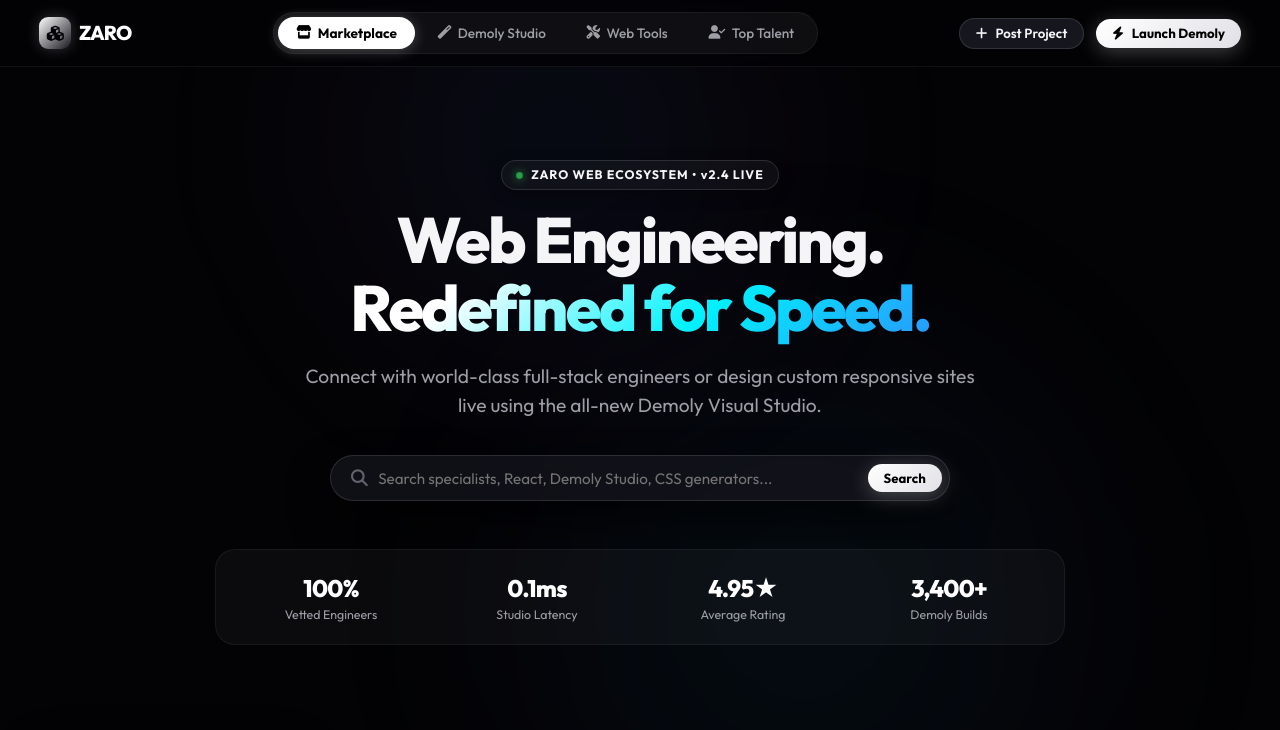
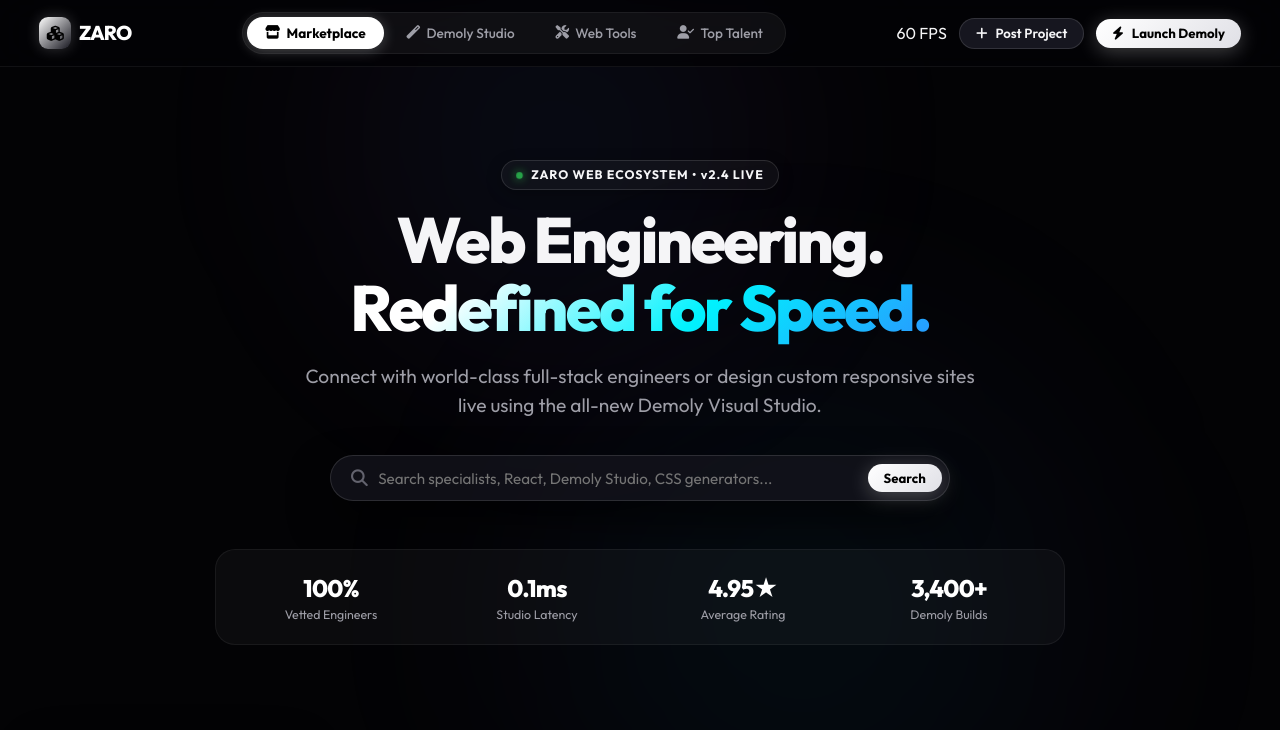
Before and after one commit to gopiprakan/zaro, a website: page index.html in a window 1280 px wide. Shown: the top 730 px of the page. Drawn offline with Linux system fonts and the light colour scheme.

Commit message:
feat: add real-time FPS performance badge to navigation actions

```diff
--- a/index.html
+++ b/index.html
@@ -49,6 +49,10 @@
             </div>
 
             <div class="nav-actions">
+                <div id="fpsBadge" class="fps-badge" title="Real-Time Rendering FPS & Performance Engine">
+                    <span class="fps-dot"></span>
+                    <span id="fpsText">60 FPS</span>
+                </div>
                 <button class="btn btn-secondary btn-sm" id="postJobBtn">
                     <i class="fas fa-plus"></i> Post Project
                 </button>
```
